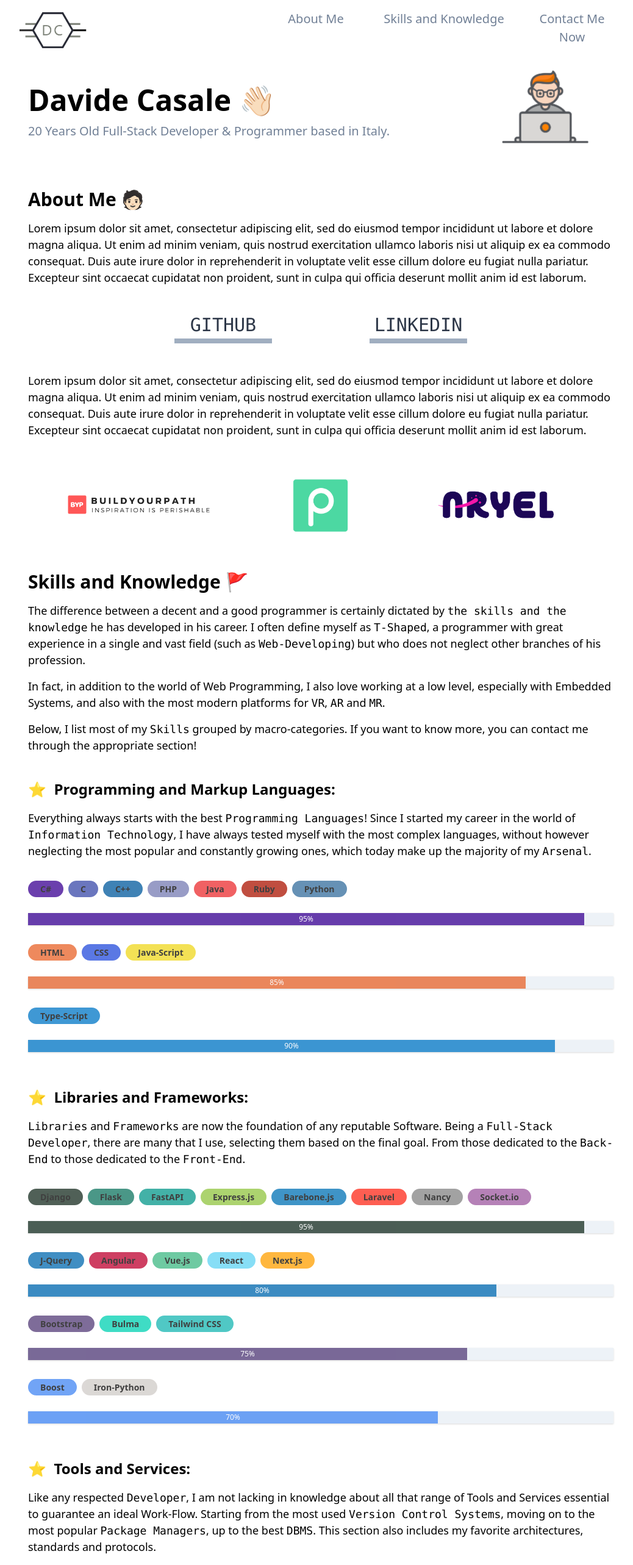
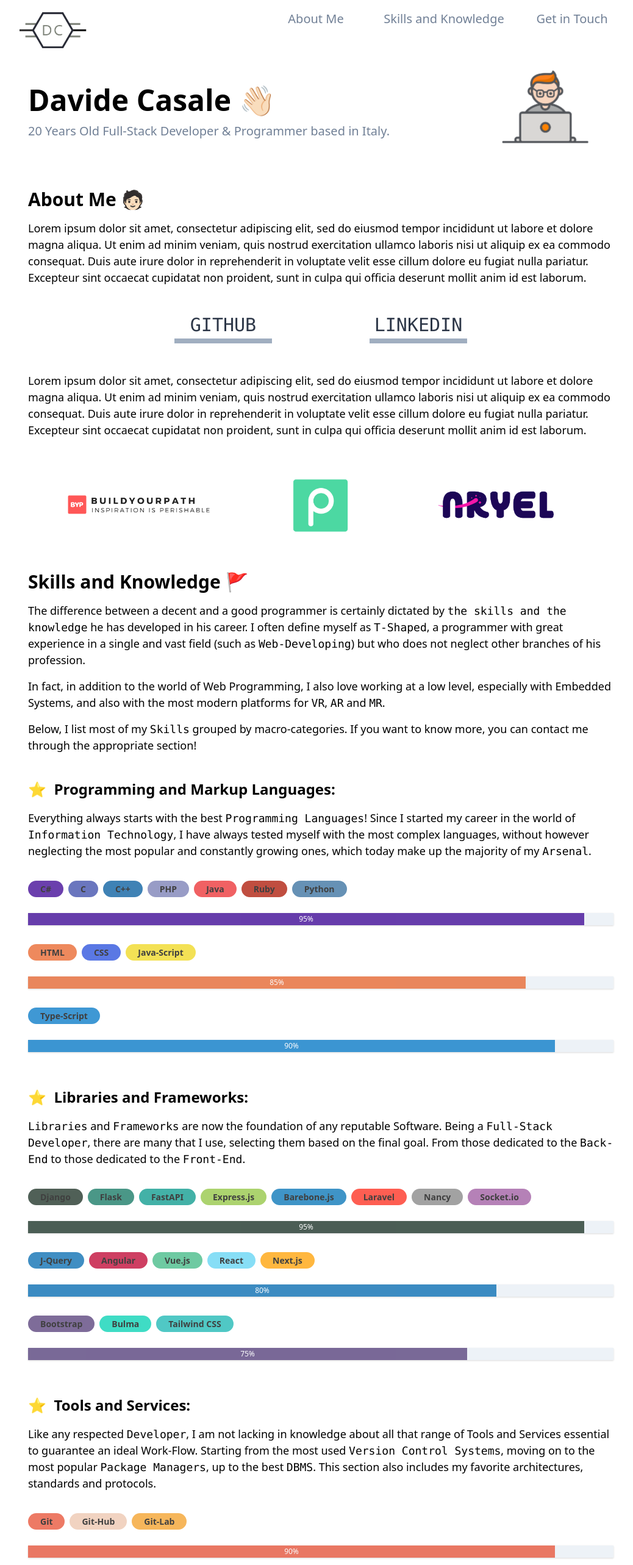
Before and after one commit to Davi0k/davide.codes, a Next.js app: page / in a window 1280 px wide. Shown: the top 2566 px of the page at 61% size, without its empty margins (114-1152 px from the left). Built offline with nearby package versions, Linux system fonts and the light colour scheme.

Commit message:
Add new texts and information. Refactor some styles.
Update some Components. Change some styles and texts. Refactor some
code and fix some bugs.

```diff
--- a/components/contact.jsx
+++ b/components/contact.jsx
@@ -52,7 +52,7 @@ const Contact = ({ section }) => {
             window.setTimeout(() => setStatus(null), 10000);
           }}
         >
-          Submit your request &nbsp;🖥️
+          Submit your request &nbsp;📱
         </button>
       }
 
@@ -73,7 +73,7 @@ const Contact = ({ section }) => {
         onClick={ event => {
           event.preventDefault();
 
-          window.open("mailto:main@davide.codes?subject=Hi Davide! I have an Amazing Proposal for you", "_blank");
+          window.open("mailto:davidecasale2002@gmail.com?subject=Hi Davide! I have an Amazing Proposal for you", "_blank");
         }}
       >
         Write me a message &nbsp;💬
--- a/components/navigation.jsx
+++ b/components/navigation.jsx
@@ -25,7 +25,7 @@ const Navigation = (props) => (
 
     <li className="xs:col-span-2 sm:col-span-3 lg:col-span-2 mr-4 py-1 text-center py-4">
       <a className="text-xl text-gray-600 hover:text-gray-800 font-medium" href="#contacts">
-        <span className="xs:hidden sm:block">Contact Me Now</span>
+        <span className="xs:hidden sm:block">Get in Touch</span>
         <span className="xs:block sm:hidden">Contact</span>
       </a>
     </li>
--- a/pages/index.js
+++ b/pages/index.js
@@ -10,7 +10,7 @@ import * as skills from "../utilities/skills";
 
 const Bold = (props) => <b className="font-semibold text-1xl">{props.children}</b>;
 
-const Underline = (props) => <span className="underline text-1xl font-light">{props.children}</span>;
+const Underline = (props) => <span className="underline text-xl font-medium text-blue-600 cursor-pointer">{props.children}</span>;
 
 const Mono = (props) => <span className="font-mono">{props.children}</span>;
 
@@ -45,7 +45,7 @@ const Home = (props) => {
         </div>
 
         <div id="about" className="mt-20">
-          <h1 className="text-3xl font-bold mb-3">About Me 🧑🏻</h1>
+          <h1 className="text-3xl font-semibold mb-3">About Me 🧑🏻</h1>
 
           <div className="text-lg">
             Lorem ipsum dolor sit amet, consectetur adipiscing elit, sed do eiusmod tempor incididunt ut labore et dolore magna aliqua.
@@ -95,7 +95,7 @@ const Home = (props) => {
         </div>
 
         <div id="skills" className="mt-12 py-2">
-          <h1 className="text-3xl font-bold mb-3">Skills and Knowledge 🚩</h1>
+          <h1 className="text-3xl font-semibold mb-3">Skills and Knowledge 🚩</h1>
 
           <span className="text-lg">
             <p className="mb-4">
@@ -181,16 +181,26 @@ const Home = (props) => {
         </div>
 
         <div id="contacts" className="mt-12 mb-8">
-          <h1 className="text-3xl font-bold mb-3">Contact Me Now 📌</h1>
+          <h1 className="text-3xl font-semibold mb-3">Get in Touch 📌</h1>
 
           <span className="text-lg">
-            <p className="mb-4">
+            <p className="mb-5">
               If you are interested in contacting me to propose a <Mono>collaboration</Mono>, a <Mono>job offer</Mono>,
               an idea for a <Mono>project</Mono> or just to express your opinion on one of my work, you are in the right place!
             </p>
 
+            <p className="mb-2">
+              You can use one of the methods below to contact me and reach me manually:
+            </p>
+
+            <ul className="mb-5">
+              <li>📨 <Underline>davidecasale2002@gmail.com</Underline></li>
+              <li>🖥️ <Underline>+39 340 259 8159</Underline></li>
+              <li>🏠 <Underline>Via San Giovanni Bosco, 5. Arcene (BG)</Underline></li>
+            </ul>
+
             <p className="mb-6">
-              You can complete the <Mono>Form</Mono> below
+              Otherwise, You can complete the <Mono>Form</Mono> below
               by providing any of your contacts and a small description of your motivation,
               or you can write me and send me an <Mono>E-Mail</Mono> directly. Once I have received your message,
               I will reply to you on the contact provided!
--- a/utilities/skills.js
+++ b/utilities/skills.js
@@ -148,18 +148,6 @@ const frameworks = [
       color: "#16B6B2",
       skill: "85%"
     }
-  ],
-  [
-    {
-      name: "Boost",
-      color: "#4286F4",
-      skill: "70%"
-    },
-    {
-      name: "Iron-Python",
-      color: "#D0CBC8",
-      skill: "60%"
-    }
   ]
 ];
 
@@ -251,13 +239,6 @@ const tools = [
       color: "#B1D1A4",
       skill: "80%"
     }
-  ],
-  [
-    {
-      name: "JWT",
-      color: "#DC84FB",
-      skill: "95%"
-    }
   ]
 ];
 
```
